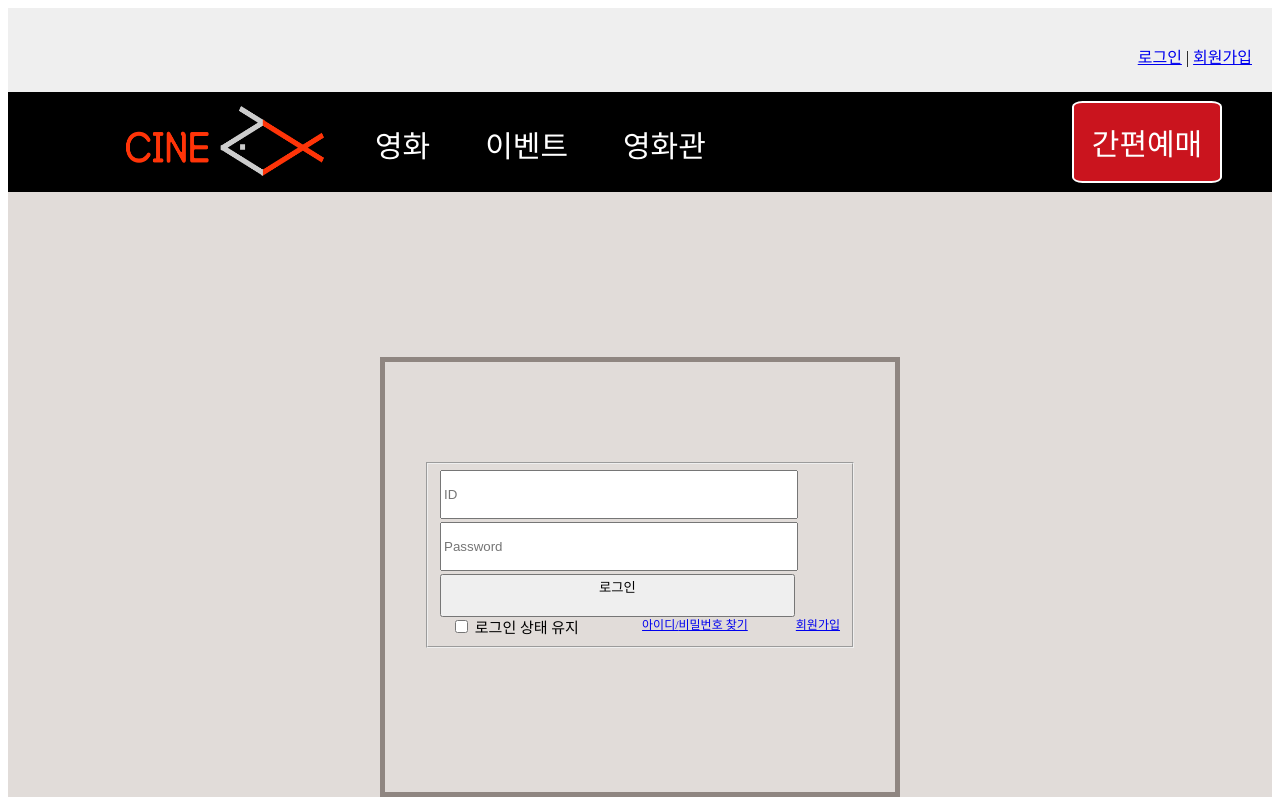
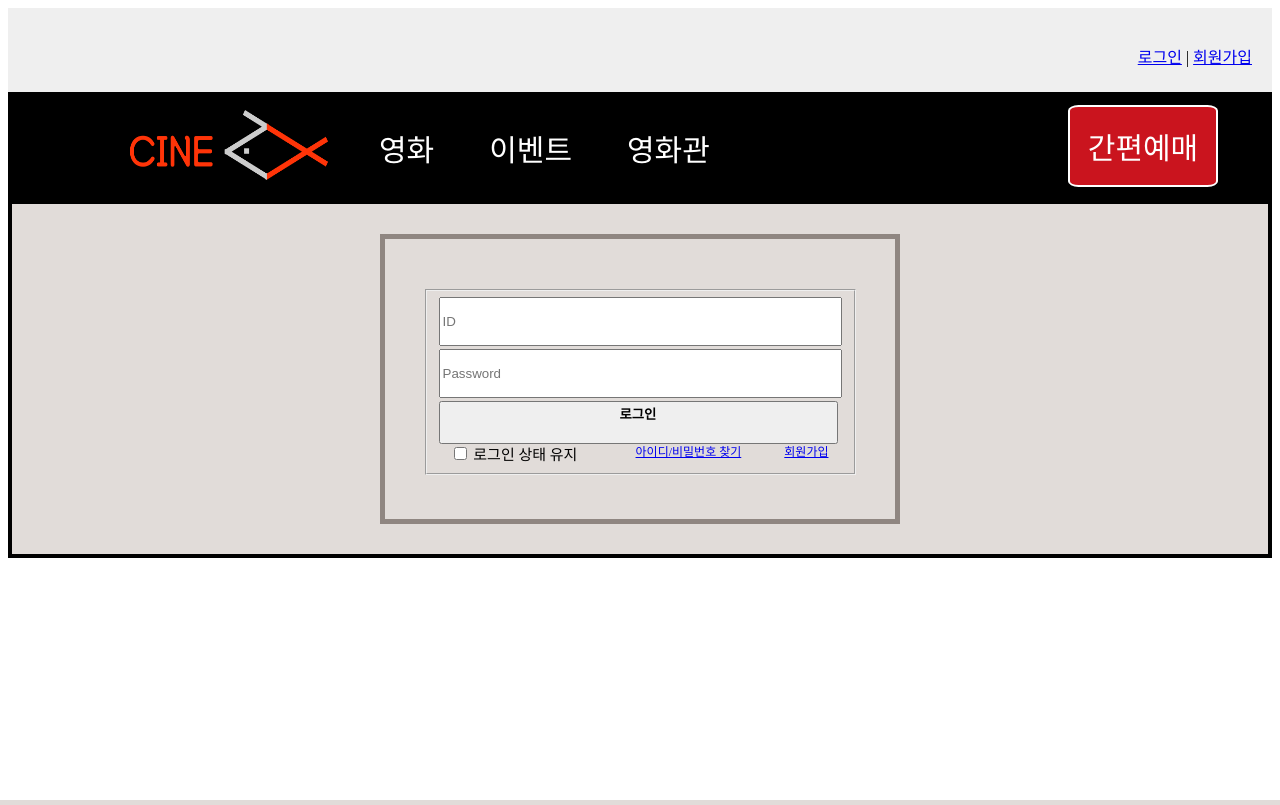
Before and after one commit to Kim-Woojeong/database, a PHP site: page /component/login/login.php in a window 1280 px wide. Run offline with PHP 8.4, Linux system fonts and the light colour scheme.

Commit message:
다시
닷디사디

```diff
--- a/webpage/component/login/login.php
+++ b/webpage/component/login/login.php
@@ -50,7 +50,7 @@
             </div>
           </div>
           <div class="btn_login_box">
-            <button type="submit" class="btn_login" >로그인</button>
+            <button type="submit" class="btn_login" ><strong>로그인</strong></button>
           </div>
           <div class="login_append">
             <div class="inp_chk">
--- a/webpage/styles/login.css
+++ b/webpage/styles/login.css
@@ -1,6 +1,7 @@
 .container {
   text-align: center;
   background-color: #e1dcd9;
+  border: 4px solid black;
 }
 
 .loginbox {
@@ -9,9 +10,10 @@
   border: 5px #8f8681 solid;
 
   width: 450px;
-  height: 300px;
-  margin-top: 165px;
-  padding-top: 100px;
+  height: 200px;
+  margin-top: 30px;
+  margin-bottom: 30px;
+  padding-top: 50px;
   padding-bottom: 30px;
   padding-left: 30px;
   padding-right: 30px;
@@ -24,19 +26,19 @@
 .btn_login {
   display: flex;
   text-align: center;
-  width: 355px;
+  width: 399px;
   height: 43px;
   justify-content: center;
 }
 
 #loginId {
   display: flex;
-  width: 350px;
+  width: 395px;
   height: 43px;
 }
 #loginPw {
   display: flex;
-  width: 350px;
+  width: 395px;
   height: 43px;
 }
 
@@ -44,6 +46,7 @@
   display: flex;
   justify-content: space-between;
   font-size: 15px;
+  width: 390px;
 }
 
 .inp_text {
@@ -58,10 +61,8 @@
 }
 .txt_register {
   font-size: 12px;
-  display: flex;
   padding-top: 2px;
   text-align: left;
-  flex-direction: row;
   padding-left: 2px;
 }
 .link_find {
--- a/webpage/styles/navigator.css
+++ b/webpage/styles/navigator.css
@@ -11,6 +11,7 @@
   overflow: hidden;
   background-color: black;
   font-family: Arial;
+  border: 4px solid black;
 }
 
 /* Links inside the navbar */
```
Also changed, not shown: webpage/styles/cinema_test_style.css (+5 -4 lines).
